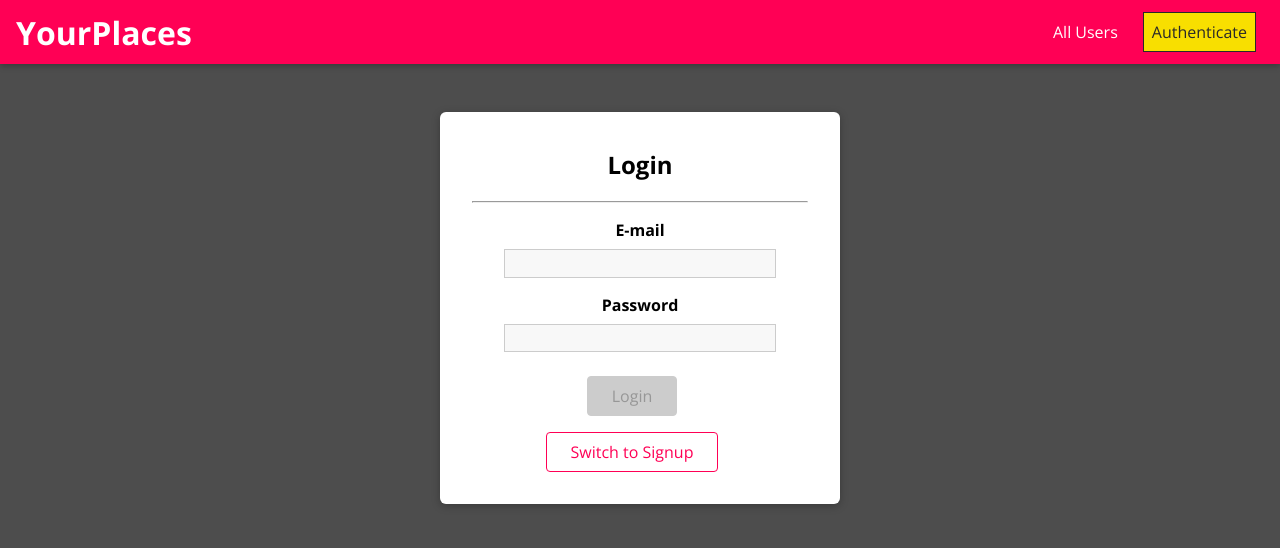
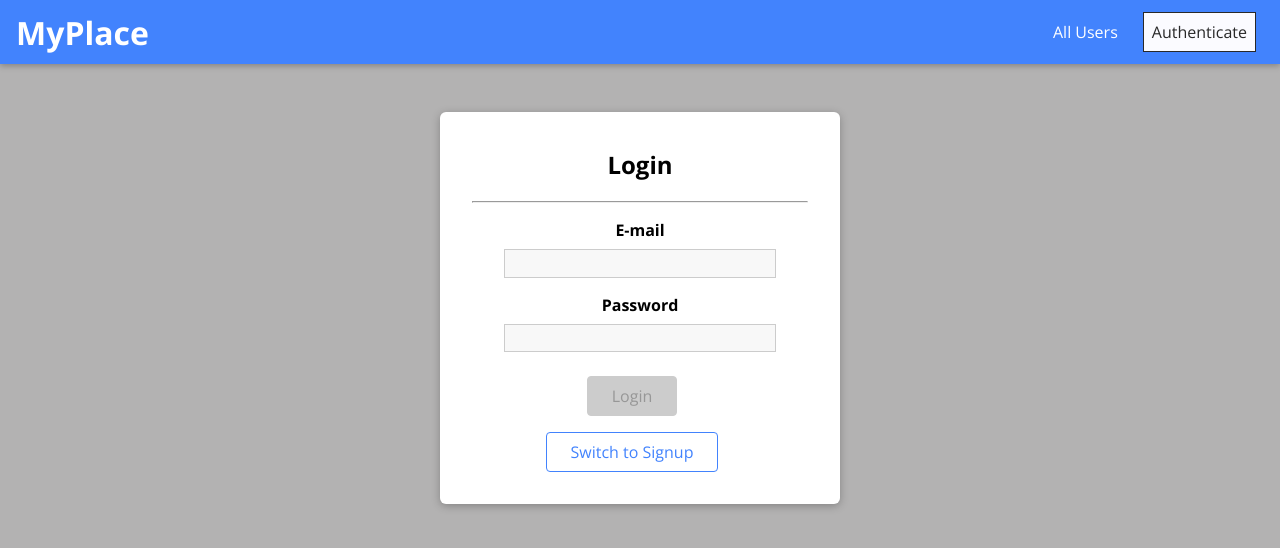
Before and after one commit to Mzhang008/MyPlace, a React (Create React App) app: page /auth in a window 1280 px wide. Shown: the top 548 px of the page. Built offline with nearby package versions, Linux system fonts and the light colour scheme.

Commit message:
Updated CSS

```diff
--- a/src/index.css
+++ b/src/index.css
@@ -10,7 +10,7 @@ html {
 
 body {
   margin: 0;
-  background: #4d4d4d;
+  background: #b3b2b2;
 }
 
 .slide-in-left-enter {
--- a/src/shared/components/FormElements/Button.css
+++ b/src/shared/components/FormElements/Button.css
@@ -1,9 +1,9 @@
 .button {
     font: inherit;
     padding: 0.5rem 1.5rem;
-    border: 1px solid #ff0055;
+    border: 1px solid rgb(66, 131, 253);
     border-radius: 4px;
-    background: #ff0055;
+    background: rgb(66, 131, 253);
     color: white;
     cursor: pointer;
     margin-right: 1rem;
@@ -17,19 +17,19 @@
 
   .button:hover,
   .button:active {
-    background: #ff4382;
-    border-color: #ff4382;
+    background: rgb(66, 131, 253);
+    border-color: rgb(66, 131, 253);
   }
 
   .button--inverse {
     background: transparent;
-    color: #ff0055;
+    color: rgb(66, 131, 253);
   }
 
   .button--inverse:hover,
   .button--inverse:active {
     color: white;
-    background: #ff0055;
+    background: rgb(66, 131, 253);
   }
 
   .button--danger {
--- a/src/shared/components/Navigation/MainHeader.css
+++ b/src/shared/components/Navigation/MainHeader.css
@@ -6,7 +6,7 @@
     position: fixed;
     top: 0;
     left: 0;
-    background-color: #f05;
+    background-color: rgb(66, 131, 253);
     box-shadow: 0 2px 6px rgba(0, 0, 0, 0.26);
     padding: 0 1rem;
     z-index: 5;
--- a/src/shared/components/Navigation/MainNavigation.js
+++ b/src/shared/components/Navigation/MainNavigation.js
@@ -35,7 +35,7 @@ const MainNavigation = () => {
             <span></span>
         </button>
         <h1 className="main-navigation__title">
-            <Link to="/">YourPlaces</Link>
+            <Link to="/">MyPlace</Link>
         </h1>
         <nav className="main-navigation__header-nav">
             <NavLinks />
--- a/src/shared/components/Navigation/NavLinks.css
+++ b/src/shared/components/Navigation/NavLinks.css
@@ -24,7 +24,7 @@
 .nav-links a:hover,
 .nav-links a:active,
 .nav-links a.active {
-    background: #f8df00;
+    background: #fbfbff;
     border-color: #292929;
     color: #292929;
 }
@@ -70,7 +70,7 @@
 
     .nav-links button:hover,
     .nav-links button:active {
-      background: #f8df00;
+      background: #fbfbff;
       color: #292929;
     }
   }
--- a/src/user/components/UserItem.css
+++ b/src/user/components/UserItem.css
@@ -17,7 +17,7 @@
 
 .user-item a:hover,
 .user-item a:active {
-    background: #ffd900;
+    background: rgb(66, 131, 253);
 }
 
 .user-item__content {
@@ -35,7 +35,7 @@
     font-size: 1.5rem;
     margin: 0 0 0.5rem 0;
     font-weight: normal;
-    color: #ffd900;
+    color: rgb(255, 255, 255);
 }
 
 .user-item:hover h2,
```
